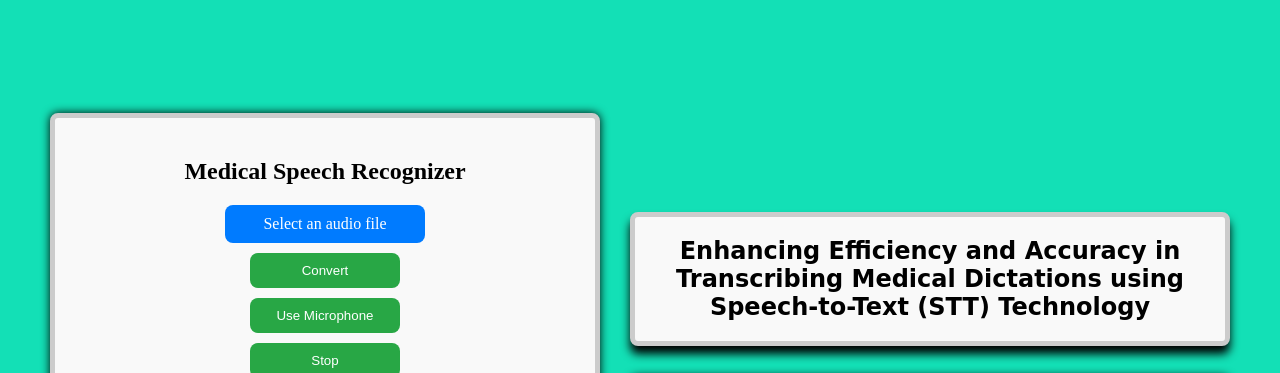
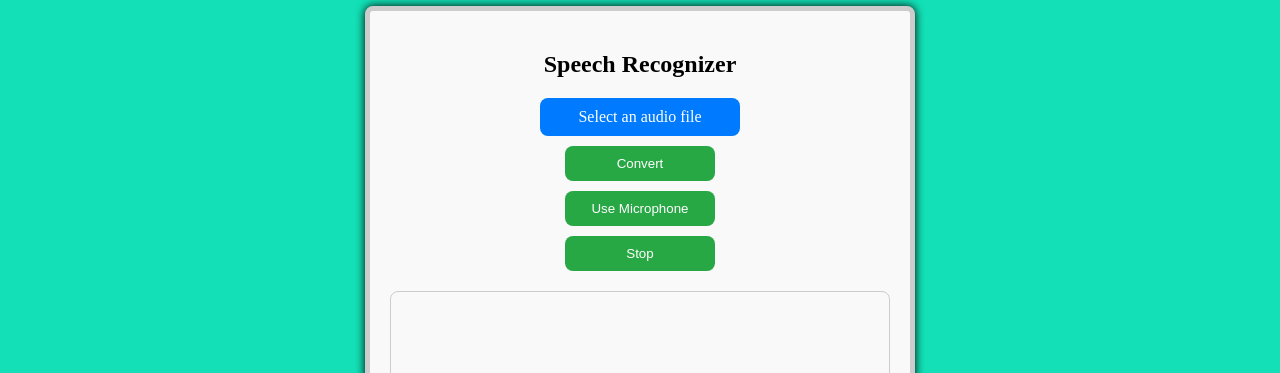
Before and after one commit to GauthamSrini/SpeechAssistant, a Flask app: page / in a window 1280 px wide. Shown: the top 373 px of the page. Run offline with Flask 2, Linux system fonts and the light colour scheme; some web fonts are replaced.

Commit message:
Update index.html

```diff
--- a/templates/index.html
+++ b/templates/index.html
@@ -5,7 +5,7 @@
     <style>
         body {
             display: flex;
-            flex-direction: row;
+            flex-direction: column;
             gap: 30px;
             justify-content: center;
             align-items: center;
@@ -122,7 +122,7 @@
 <body class="bd" id="body">
     <section>
     <div class="container">
-        <h1>Medical Speech Recognizer</h1>
+        <h1>Speech Recognizer</h1>
         <form method="POST" action="/convert" enctype="multipart/form-data" onsubmit="return validateForm()">
             <label for="audio_data">Select an audio file</label>
             <input type="file" name="audio_data" id="audio_data" accept=".wav, .flac, .mp3">
@@ -152,13 +152,7 @@
     <section>
         <div class="des">
             <div>
-            <h2 class="tit">Enhancing Efficiency and Accuracy in Transcribing Medical Dictations using Speech-to-Text (STT) Technology</h2> </div>
-            <p id="sol" style="background-color: white; font-size: 20px;">This project aims to revolutionize medical dictation transcription by leveraging advanced <span style="color:green; font-weight: bold;"> Speech-to-Text (STT) technology</span>
-                By fine-tuning STT models to handle complex medical terminology and diverse accents,
-                we aim to significantly enhance both accuracy and efficiency.
-                The project's outcomes will streamline <span style="color: green; font-weight: bold;">healthcare documentation</span>, improve patient care,
-                and reduce the administrative burden on healthcare professionals.
-            </p>
+            <h2 class="tit">Enhancing Efficiency and Accuracy in Transcribing Speech using Speech-to-Text (STT) Technology</h2> </div>
         </div>
     </section>
 
```
